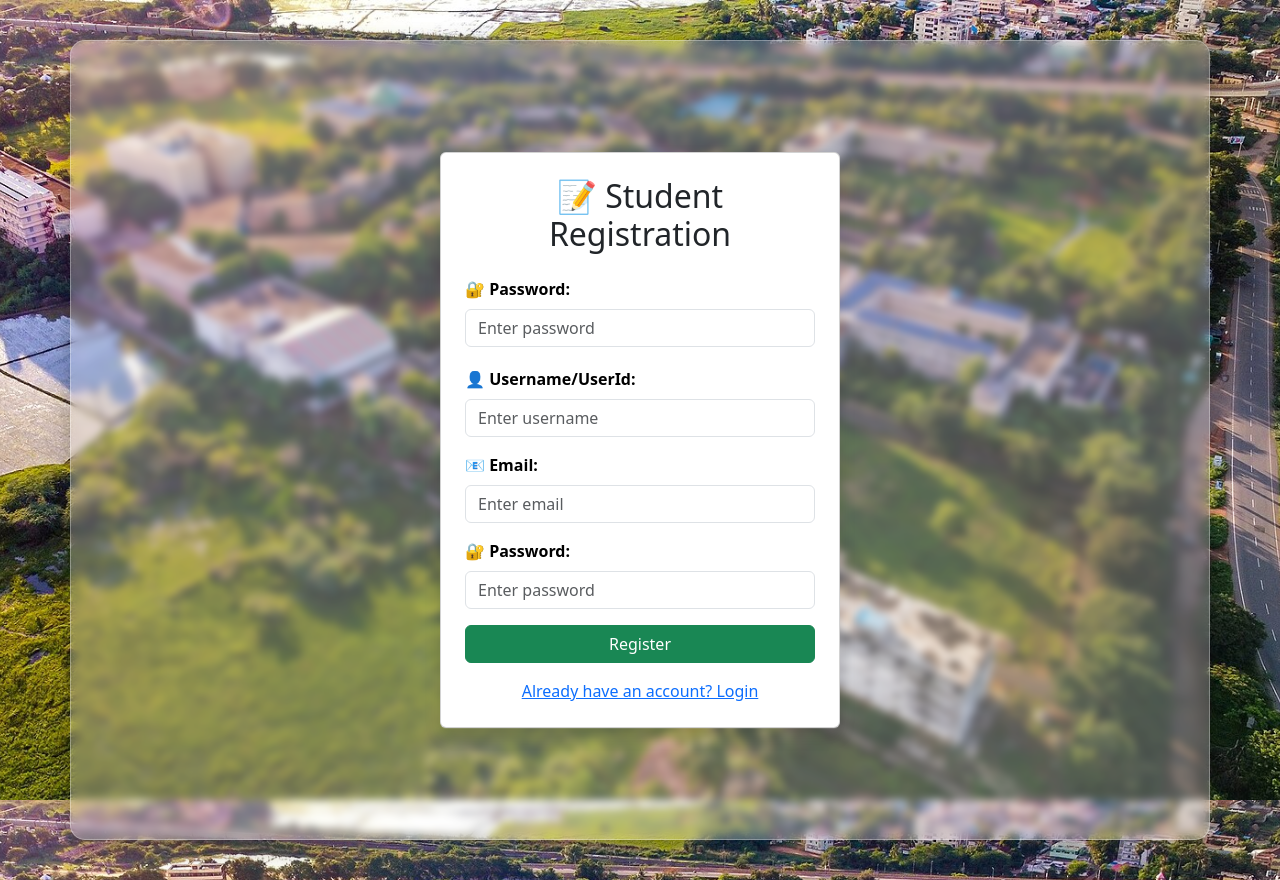
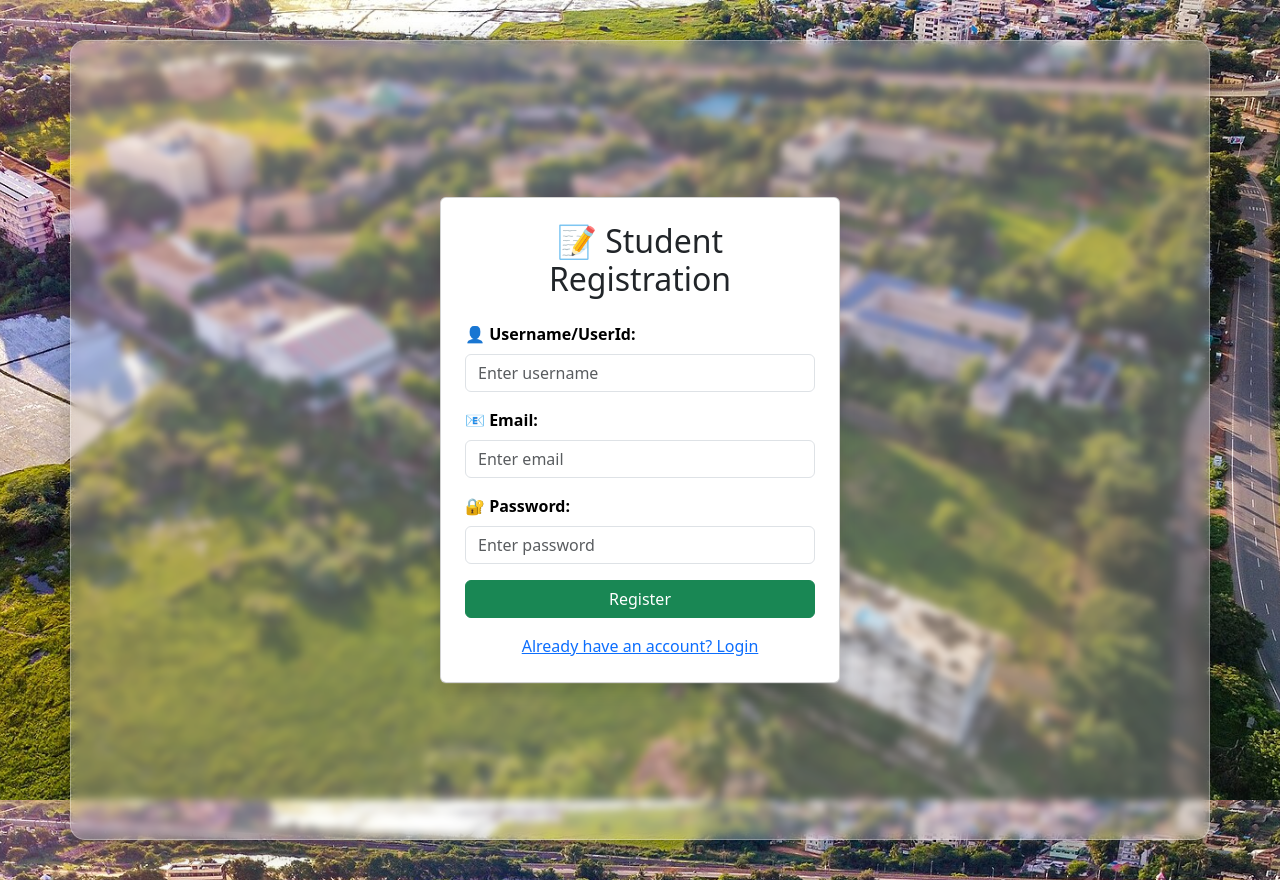
Before and after one commit to harasha12/student-management-portal, a Flask app: page /register_student in a window 1280 px wide. Run offline with Flask 3, Linux system fonts and the light colour scheme.

Commit message:
Update register.html

```diff
--- a/templates/register.html
+++ b/templates/register.html
@@ -10,12 +10,7 @@
 <div class="container d-flex justify-content-center align-items-center min-vh-100">
     <div class="card shadow p-4" style="width: 400px;">
         <h2 class="text-center mb-4">📝 {{ role.capitalize() }} Registration</h2>
-        <div class="mb-3">
-    <label for="password" class="form-label">🔐 Password:</label>
-    <input type="password" class="form-control" id="password" name="password"
-           placeholder="Enter password" required oninput="checkPassword()">
-    <div id="passwordMsg" class="form-text text-danger"></div>
-</div>
+
 
 <script>
 function checkPassword() {
```
